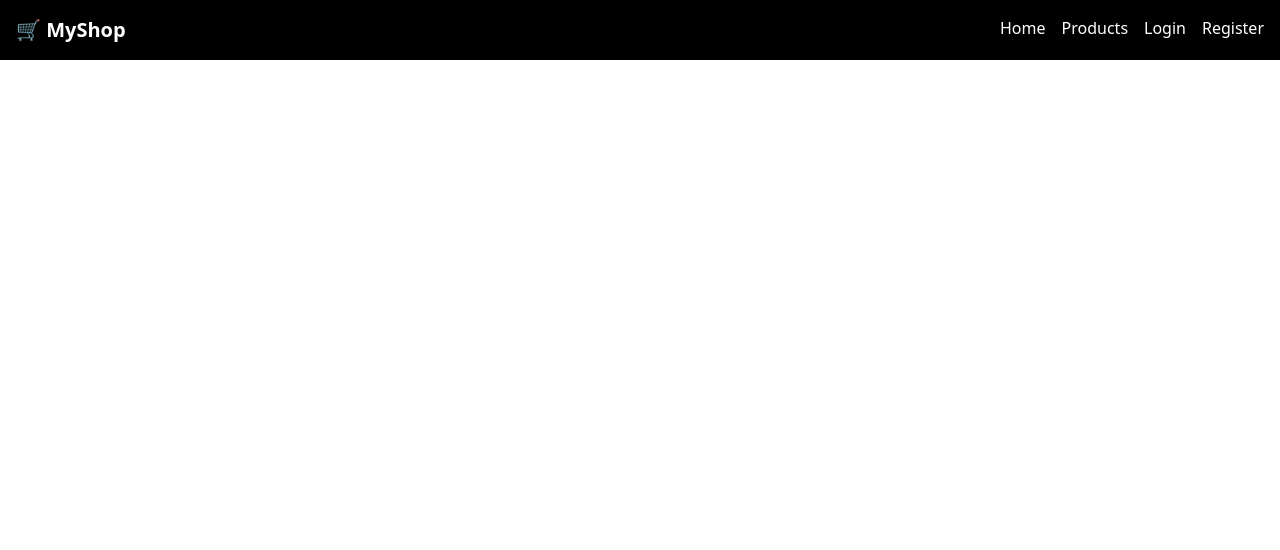
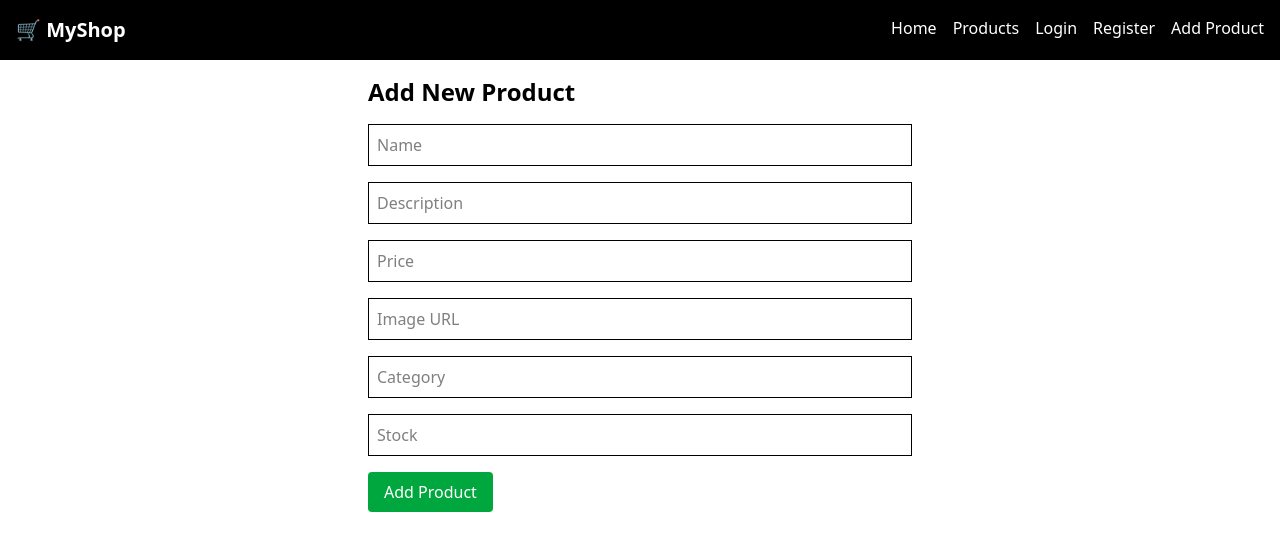
Before and after one commit to ashwinp1018/E-Commerce-Website, a React (Vite) app in the folder client/vite-project/: page /admin/add-product in a window 1280 px wide. Shown: the top 550 px of the page. Built offline with nearby package versions, Linux system fonts and the light colour scheme.

Commit message:
Add Products Page Added with functioning backend Logic

```diff
--- a/client/vite-project/src/App.jsx
+++ b/client/vite-project/src/App.jsx
@@ -4,6 +4,7 @@ import Login from './pages/Login';
 import Register from './pages/Register';
 import Products from './pages/Products';
 import Navbar from './components/Navbar';
+import AdminAddProduct from './pages/AdminAddProduct';
 
 function App() {
   return (
@@ -14,6 +15,7 @@ function App() {
         <Route path='/login' element={<Login />} />
         <Route path='/register' element={<Register />} />
         <Route path='/products' element={<Products />} />
+        <Route path="/admin/add-product" element={<AdminAddProduct />} />
       </Routes>
     </BrowserRouter>
   );
--- a/client/vite-project/src/components/Navbar.jsx
+++ b/client/vite-project/src/components/Navbar.jsx
@@ -9,6 +9,8 @@ export default function Navbar() {
         <Link to="/products">Products</Link>
         <Link to="/login">Login</Link>
         <Link to="/register">Register</Link>
+        <Link to="/admin/add-product">Add Product</Link>
+
       </div>
     </nav>
   );
--- a/client/vite-project/src/components/ProductCard.jsx
+++ b/client/vite-project/src/components/ProductCard.jsx
@@ -0,0 +1,18 @@
+import React from 'react';
+
+const ProductCard = ({ product }) => {
+  return (
+    <div className="border rounded p-4 shadow hover:shadow-md transition">
+      <img
+        src={product.image}
+        alt={product.name}
+        className="w-full h-40 object-cover rounded mb-2"
+      />
+      <h3 className="text-lg font-semibold">{product.name}</h3>
+      <p className="text-sm text-gray-600">{product.description}</p>
+      <p className="text-blue-600 font-bold mt-2">₹{product.price}</p>
+    </div>
+  );
+};
+
+export default ProductCard;
--- /dev/null
+++ b/client/vite-project/src/pages/AdminAddProduct.jsx
@@ -0,0 +1,55 @@
+import { useState } from 'react';
+import API from '../api/axios';
+
+const AdminAddProduct = () => {
+  const [form, setForm] = useState({
+    name: '',
+    description: '',
+    price: '',
+    image: '',
+    category: '',
+    stock: '',
+  });
+
+  const handleChange = (e) => {
+    setForm({ ...form, [e.target.name]: e.target.value });
+  };
+
+  const handleSubmit = async (e) => {
+    e.preventDefault();
+    try {
+      await API.post('/products', form);
+      alert('✅ Product added successfully');
+      setForm({
+        name: '',
+        description: '',
+        price: '',
+        image: '',
+        category: '',
+        stock: '',
+      });
+    } catch (err) {
+      console.error(err);
+      alert('❌ Failed to add product');
+    }
+  };
+
+  return (
+    <div className="max-w-xl mx-auto p-4">
+      <h1 className="text-2xl font-bold mb-4">Add New Product</h1>
+      <form onSubmit={handleSubmit} className="space-y-4">
+        <input name="name" placeholder="Name" value={form.name} onChange={handleChange} className="border p-2 w-full" />
+        <input name="description" placeholder="Description" value={form.description} onChange={handleChange} className="border p-2 w-full" />
+        <input name="price" type="number" placeholder="Price" value={form.price} onChange={handleChange} className="border p-2 w-full" />
+        <input name="image" placeholder="Image URL" value={form.image} onChange={handleChange} className="border p-2 w-full" />
+        <input name="category" placeholder="Category" value={form.category} onChange={handleChange} className="border p-2 w-full" />
+        <input name="stock" type="number" placeholder="Stock" value={form.stock} onChange={handleChange} className="border p-2 w-full" />
+        <button type="submit" className="bg-green-600 text-white px-4 py-2 rounded">
+          Add Product
+        </button>
+      </form>
+    </div>
+  );
+};
+
+export default AdminAddProduct;
--- a/client/vite-project/src/pages/Products.jsx
+++ b/client/vite-project/src/pages/Products.jsx
@@ -1,25 +1,30 @@
-import { useEffect, useState } from 'react';
+import React, { useEffect, useState } from 'react';
 import API from '../api/axios';
+import ProductCard from '../components/ProductCard';
 
-export default function Products() {
+const Products = () => {
   const [products, setProducts] = useState([]);
 
   useEffect(() => {
     API.get('/products')
       .then((res) => setProducts(res.data))
-      .catch((err) => console.error(err));
+      .catch((err) => console.error('Error fetching products:', err));
   }, []);
 
   return (
-    <div className="p-4 grid grid-cols-1 sm:grid-cols-2 md:grid-cols-3 gap-4">
-      {products.map((product) => (
-        <div key={product._id} className="border p-4 rounded shadow">
-          <img src={product.image} alt={product.name} className="w-full h-40 object-cover" />
-          <h2 className="text-xl font-semibold">{product.name}</h2>
-          <p>{product.description}</p>
-          <p className="text-green-600 font-bold">₹{product.price}</p>
+    <div className="p-4 max-w-7xl mx-auto">
+      <h1 className="text-2xl font-bold mb-4">Our Products</h1>
+      {products.length === 0 ? (
+        <p>No products available.</p>
+      ) : (
+        <div className="grid grid-cols-1 sm:grid-cols-2 md:grid-cols-3 gap-6">
+          {products.map((product) => (
+            <ProductCard key={product._id} product={product} />
+          ))}
         </div>
-      ))}
+      )}
     </div>
   );
-}
+};
+
+export default Products;
```
Also changed, not shown: 1 other file (tests, documents, lock files or other folders).
